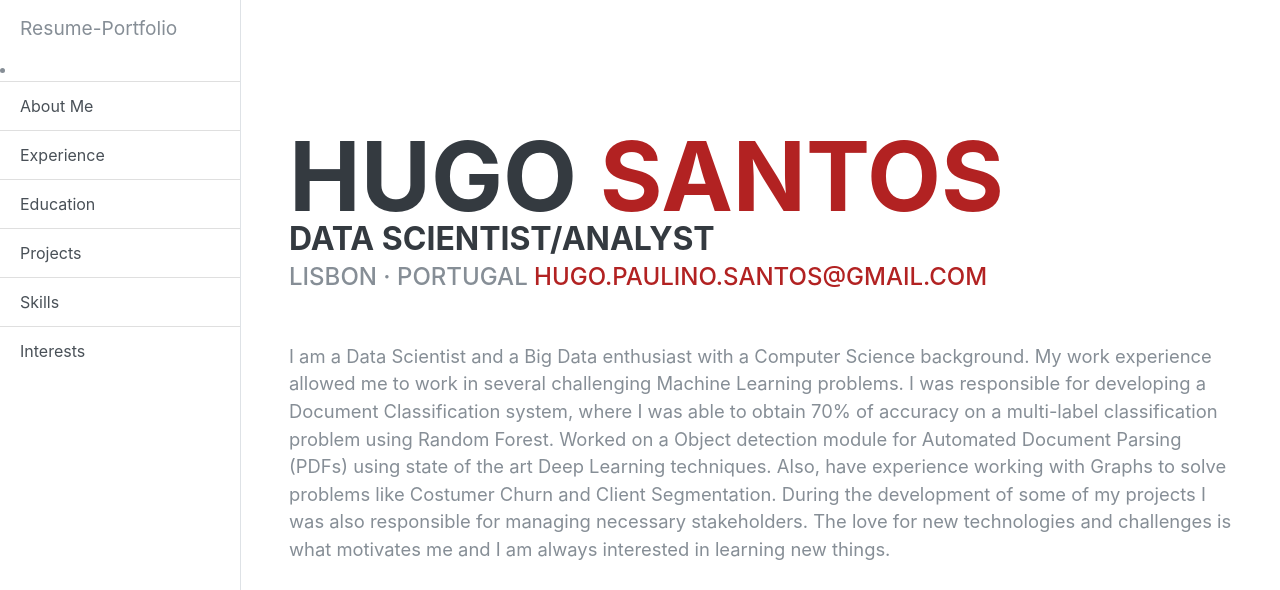
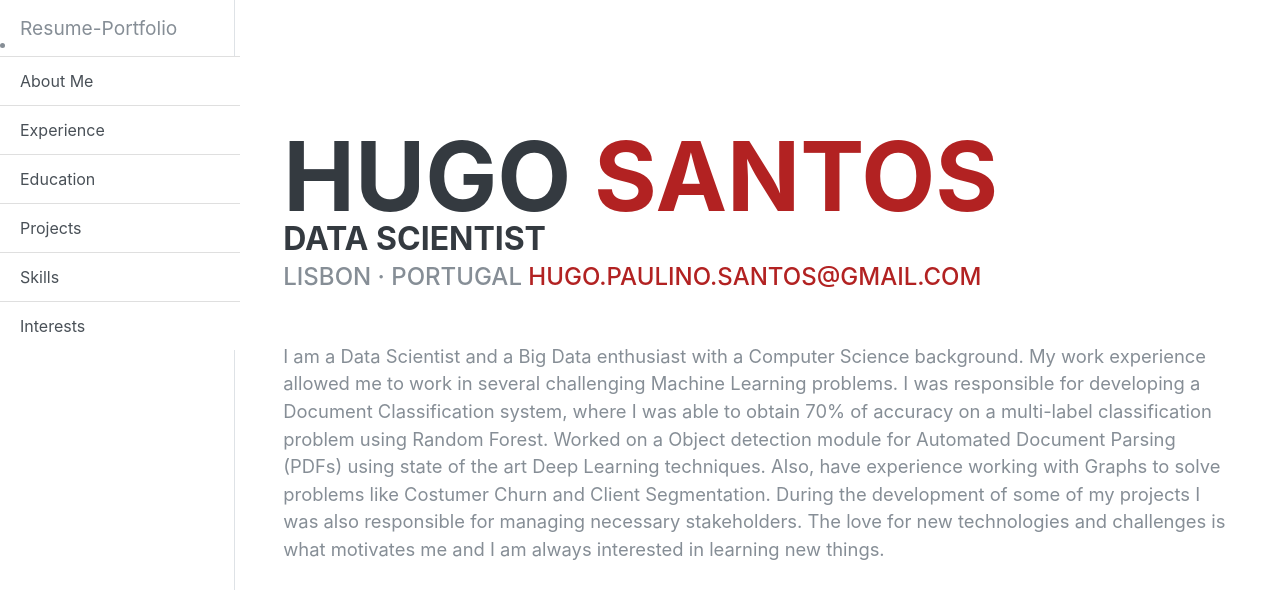
Before and after one commit to HugoPaulino/Curriculum-Vitae, a plain HTML site: page index.html in a window 1280 px wide. Shown: the top 590 px of the page. Drawn offline with Linux system fonts and the light colour scheme; a web font is replaced by a local one.

Commit message:
fixed nav bar
Signed-off-by: Hugo Filipe Santos <hugo.filipe.santos@novabase.com>

```diff
--- a/css/simple-sidebar.css
+++ b/css/simple-sidebar.css
@@ -54,10 +54,13 @@ p.lead {
 #sidebar-wrapper .sidebar-heading {
   padding: 0.875rem 1.25rem;
   font-size: 1.2rem;
+  position: fixed;
 }
 
 #sidebar-wrapper .list-group {
   width: 15rem;
+  position: fixed;
+  top: 2rem;
 }
 
 #page-content-wrapper {
@@ -71,6 +74,7 @@ p.lead {
 @media (min-width: 768px) {
   #sidebar-wrapper {
     margin-left: 0;
+    width: 18rem;
   }
 
   #page-content-wrapper {
--- a/index.html
+++ b/index.html
@@ -19,10 +19,10 @@
   <body>
     <div class="d-flex " id="wrapper">
       <!-- Sidebar -->
-      <div class=" nav-bar border-right  navbar-dark" id="sidebar-wrapper">
+      <div class=" nav-bar border-right " id="sidebar-wrapper">
         <div class="sidebar-heading ">Resume-Portfolio</div>
         <div class="list-group list-group-flush ">
-          <li class="nav-item">
+          <li class="nav-item js-scroll-trigger">
             <a href="#about" class="list-group-item list-group-item-action nav-link ">About Me</a>
             <a href="#experience" class="list-group-item list-group-item-action nav-link">Experience</a>
             <a href="#education" class="list-group-item list-group-item-action nav-link ">Education</a>
@@ -44,7 +44,7 @@
                   <h1 class="mb-0">Hugo
                   <span class="text-primary">Santos</span>
                   </h1>
-                   <h3 class="mb-0">Data Scientist/Analyst</h3>
+                   <h3 class="mb-0">Data Scientist</h3>
                   <div class="subheading mb-5">Lisbon · Portugal
                     <a href="hugo.paulino.santos@gmail.com">hugo.paulino.santos@gmail.com</a>
                   </div>
```
